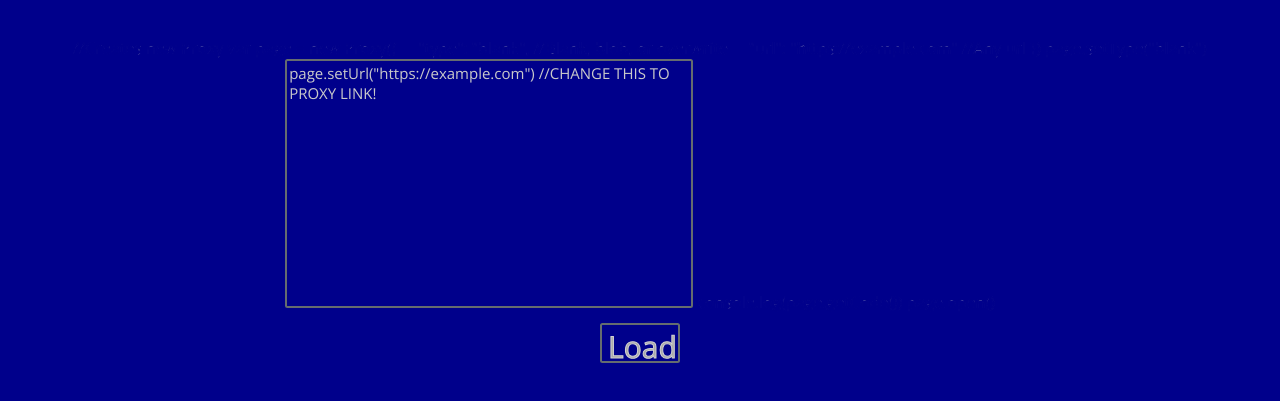
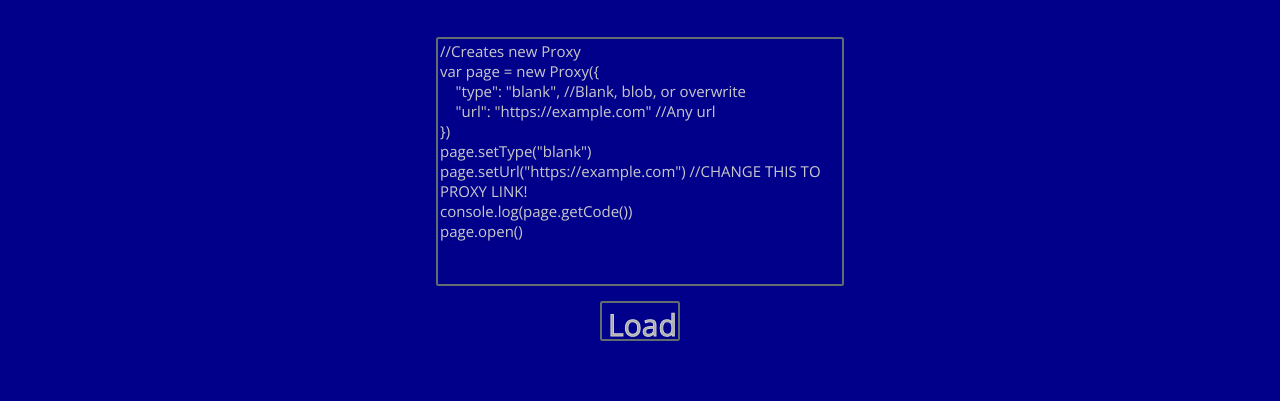
Before and after one commit to Viberiouss/ProxyCloak, a plain HTML site: page index.html in a window 1280 px wide. Shown: the part 125-526 px from the top of the page. Drawn offline with nearby package versions, Linux system fonts and the light colour scheme.

Commit message:
Update index.html

```diff
--- a/index.html
+++ b/index.html
@@ -12,16 +12,16 @@
 <center>
 
 <h1 class="title">ProxyCloak</h1>
+<textarea id="code" spellcheck="false">
 //Creates new Proxy
 var page = new Proxy({
     "type": "blank", //Blank, blob, or overwrite
     "url": "https://example.com" //Any url
 })
 page.setType("blank")
-<textarea id="code" spellcheck="false">
-page.setUrl("https://example.com") //CHANGE THIS TO PROXY LINK!</textarea>
+page.setUrl("https://example.com") //CHANGE THIS TO PROXY LINK!
 console.log(page.getCode())
-page.open()
+page.open()</textarea>
 
 <br>
 
```
